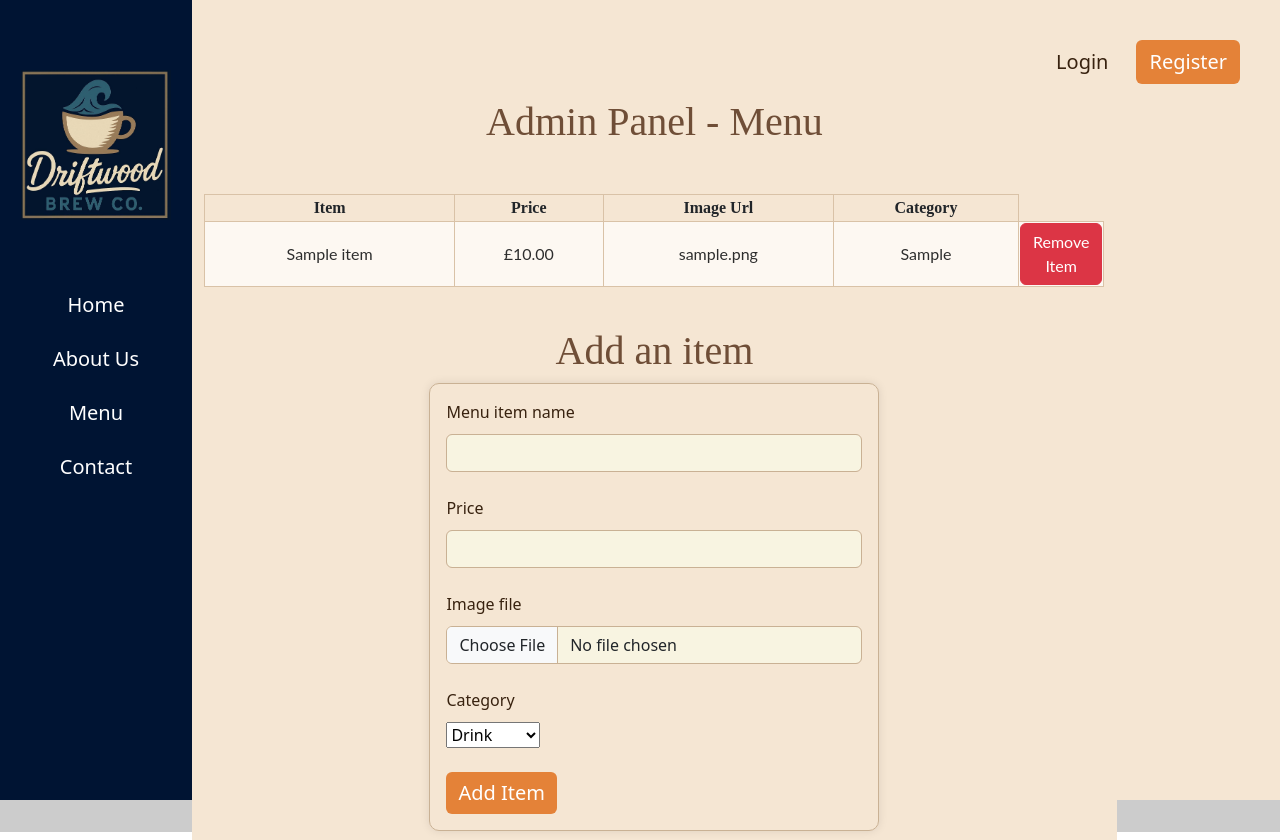
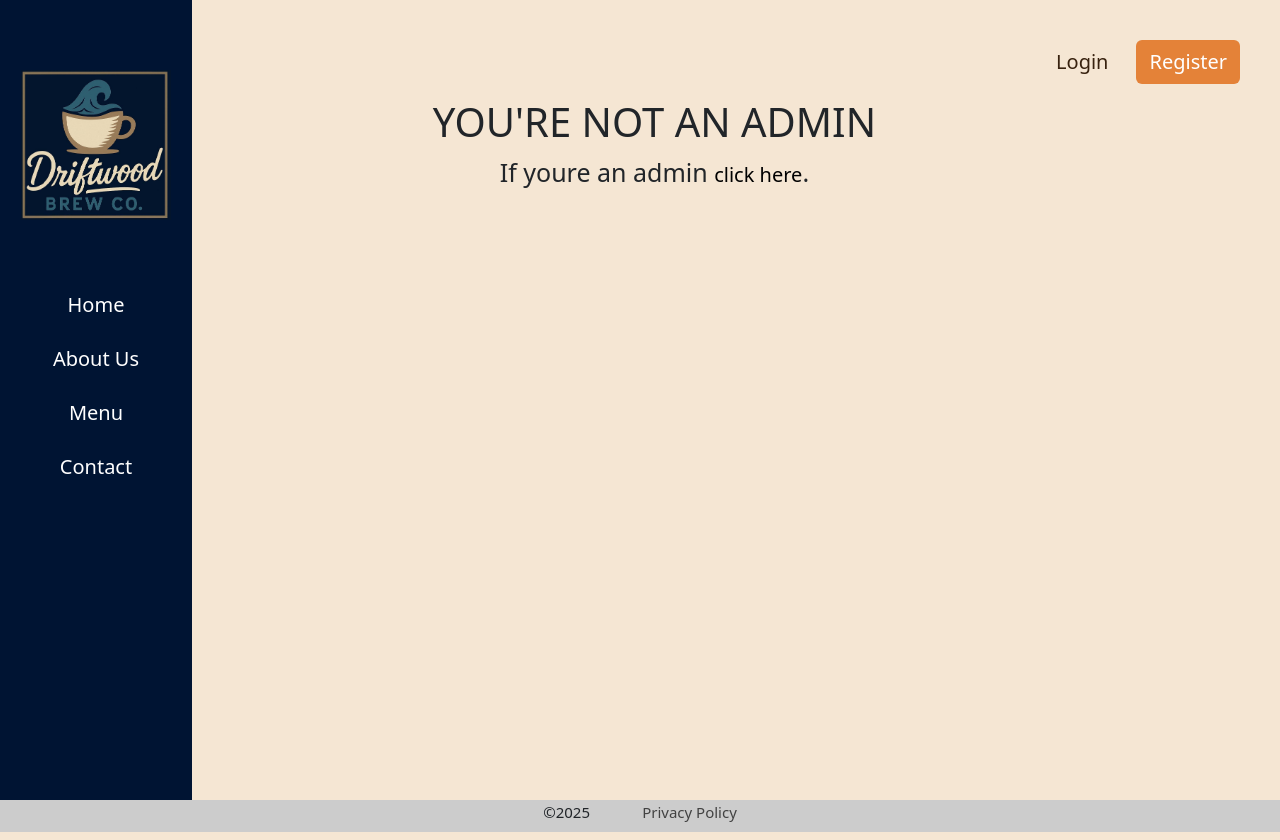
Before and after one commit to dwaynxz/coffee-shop-website, a Flask app: page /admin/menu in a window 1280 px wide. Shown: the top 840 px of the page. Run offline with Flask 3, Linux system fonts and the light colour scheme; tables that the repository leaves empty hold one stand-in row (values such as "Sample post").

Commit message:
feat: add elements to display if the user is not an admin

```diff
--- a/Templates/admin-menu.html
+++ b/Templates/admin-menu.html
@@ -1,6 +1,11 @@
 {% extends "base.html" %}
 {% block title %} Admin - Menu {% endblock %}
 {% block content %}
+{% if not current_user.admin %}
+  <div class="right d-flex flex-column align-items-center" style="min-height: 80vh; margin-top: 50px;">
+      <h1 class="admin-warning">YOU'RE NOT AN ADMIN</h1>
+      <span style="font-size:25px">If youre an admin <a style="color: black" href="{{ url_for('admin_login') }}">click here</a>.</span>
+{% else %}
 <div class="right d-flex flex-column align-items-center" style="min-height: 80vh; margin-top: 50px;">
 
     <h1 class="menu-title">Admin Panel - Menu</h1>
@@ -53,4 +58,5 @@
         <button type="submit" class="btn btn-register-form">Add Item</button>
     </form>
 </div>
+{% endif %}
 {% endblock %}
```
